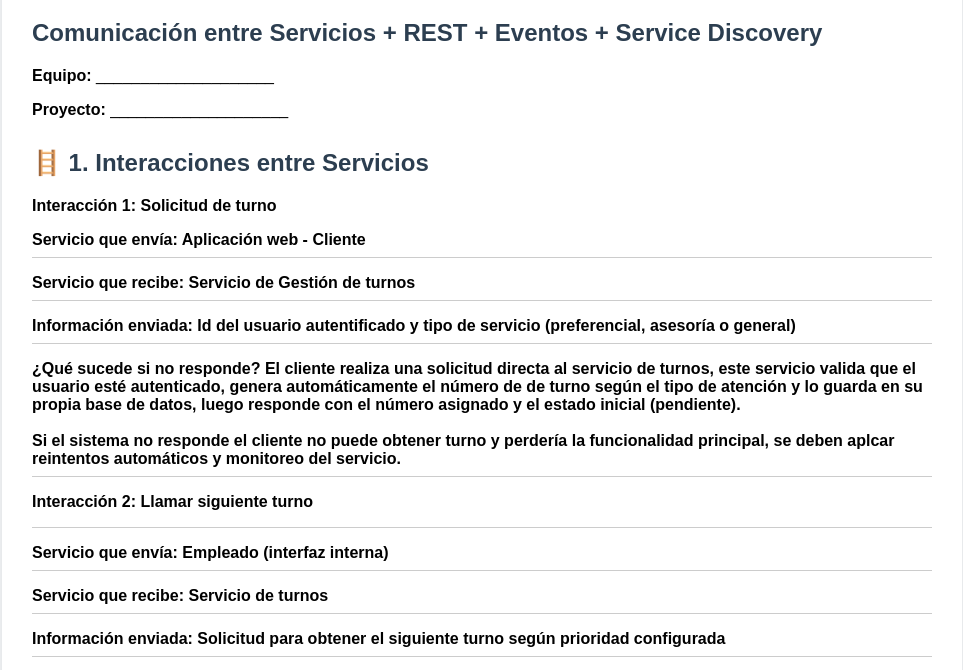
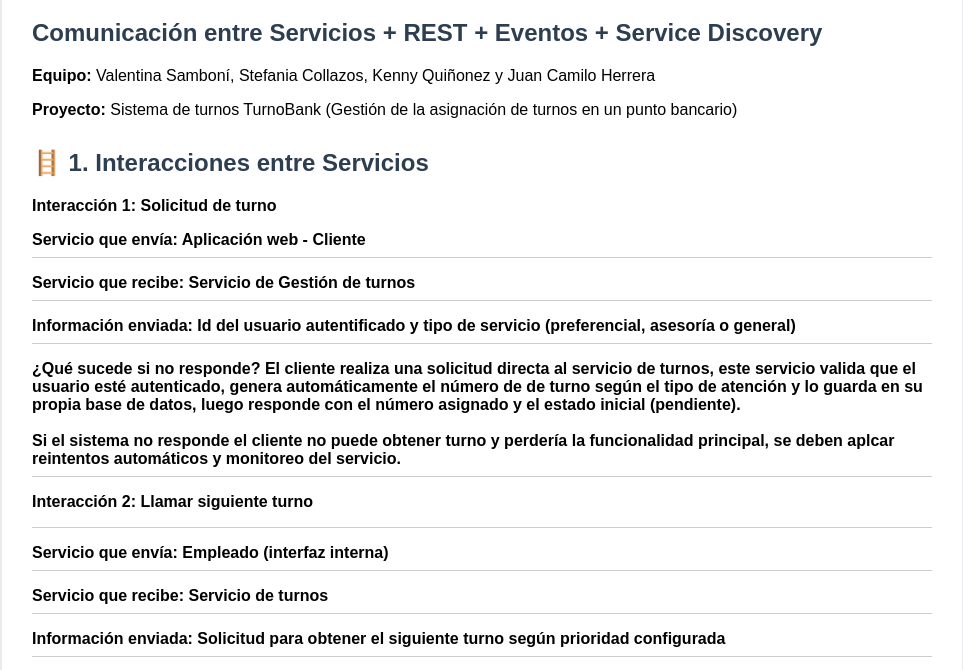
Before and after one commit to juanhr1/Sistema-de-turnos, a plain HTML site: page Sistema de turnos actividad clase 4.html in a window 1280 px wide. Shown: the part 92-762 px from the top of the page, without its empty margins (158-1121 px from the left). Drawn offline with Linux system fonts and the light colour scheme.

Commit message:
Sistema de turnos actividad clase 4.html

```diff
--- a/Sistema de turnos actividad clase 4.html
+++ b/Sistema de turnos actividad clase 4.html
@@ -79,8 +79,8 @@ th {
 <h1>🌐 Actividad Clase 4</h1>
 <h2>Comunicación entre Servicios + REST + Eventos + Service Discovery</h2>
 
-<p><strong>Equipo:</strong> ____________________</p>
-<p><strong>Proyecto:</strong> ____________________</p>
+<p><strong>Equipo:</strong> Valentina Samboní, Stefania Collazos, Kenny Quiñonez y Juan Camilo Herrera</p>
+<p><strong>Proyecto:</strong> Sistema de turnos TurnoBank (Gestión de la asignación de turnos en un punto bancario)</p>
 
 <div class="section">
 <h2>🪜 1. Interacciones entre Servicios</h2>
@@ -268,4 +268,5 @@ Service Discovery → permite encontrar servicios automáticamente
 
 </div>
 </body>
+
 </html>
```
